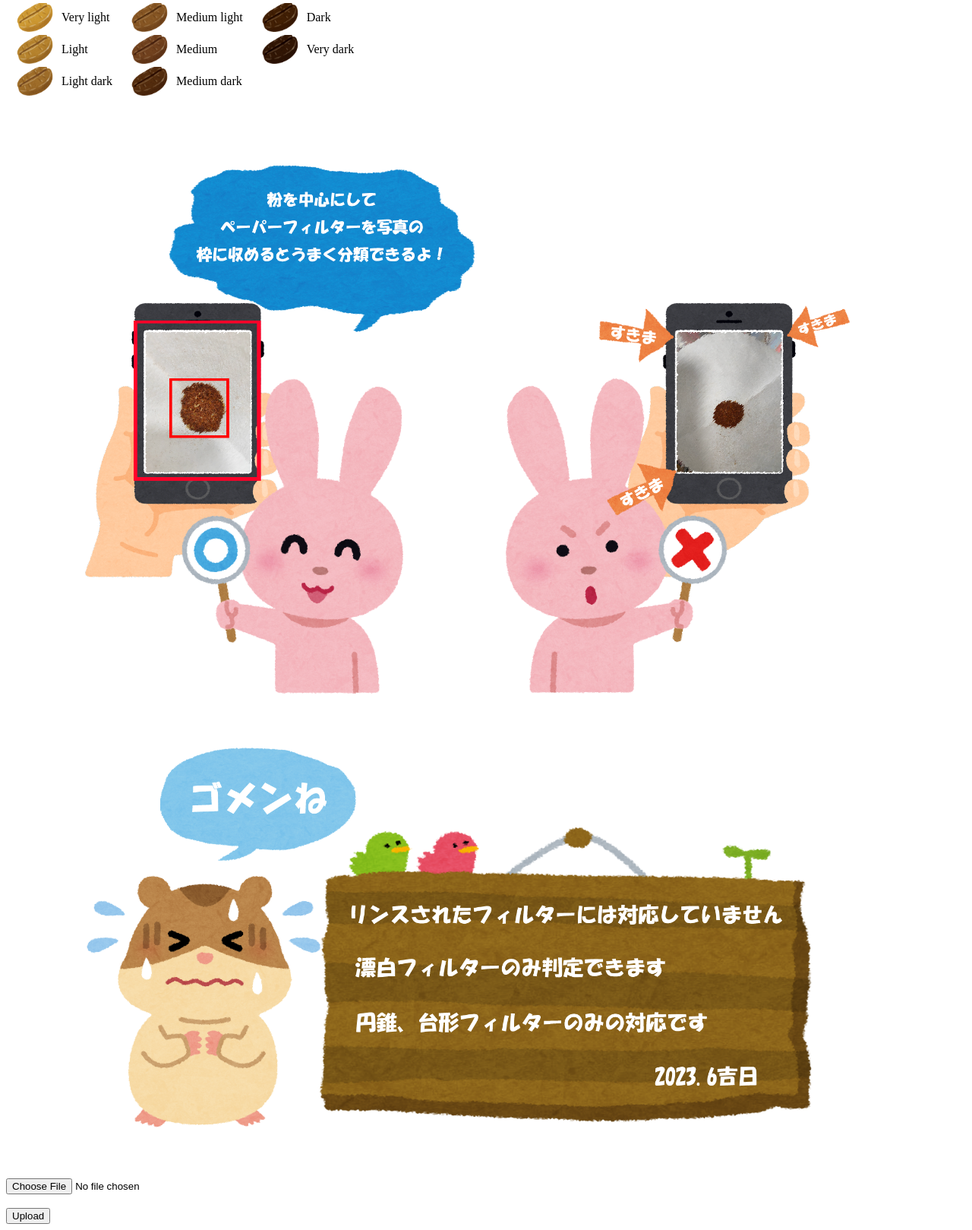
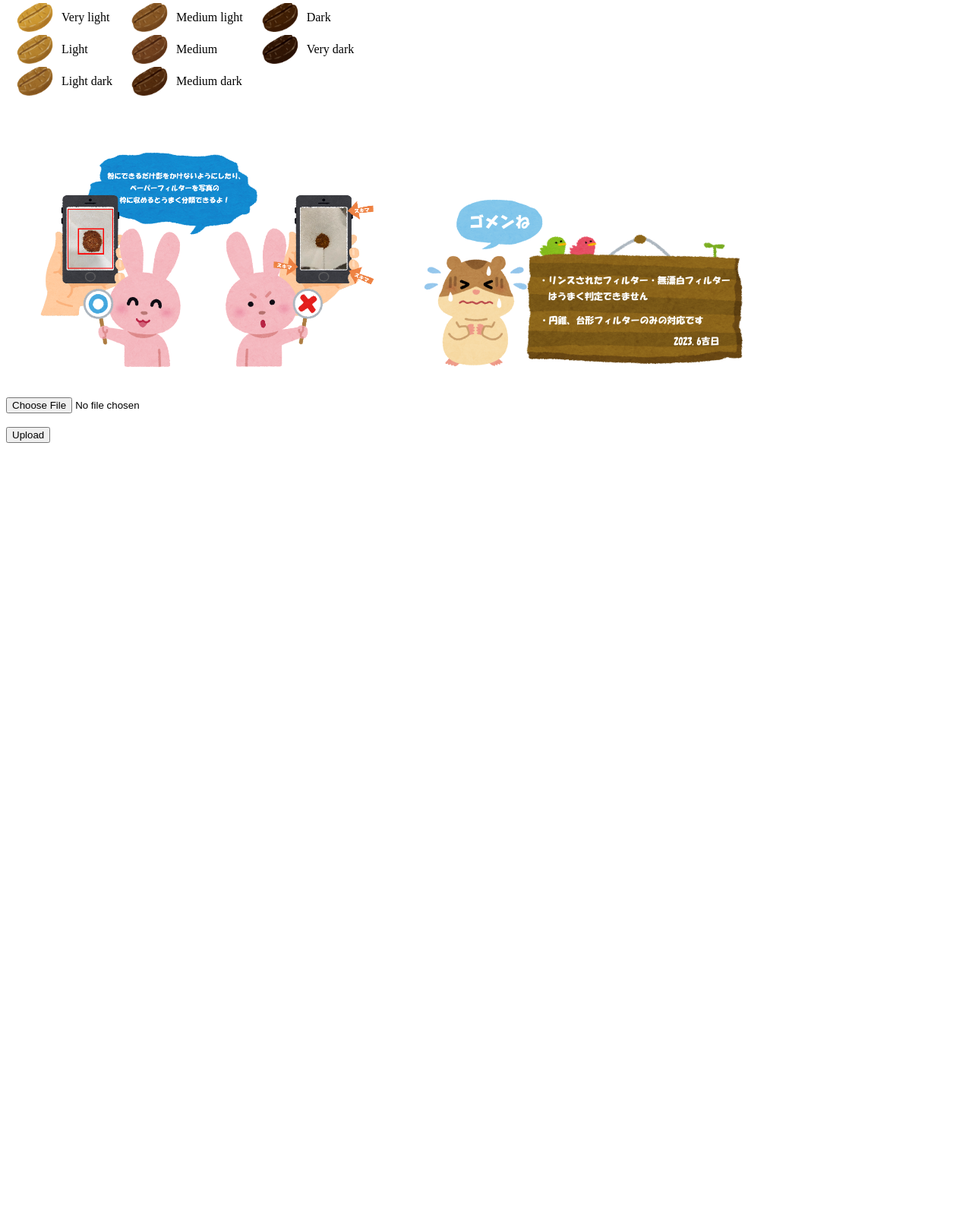
Before and after one commit to tocmas/roast_color_app2, a Flask app: page / in a window 1280 px wide. Shown: the part 178-1797 px from the top of the page at 76% size. After the commit the page ends 761 px from the top, so only its background shows below. Run offline with Flask 3, Linux system fonts and the light colour scheme.

Commit message:
4 commit

```diff
--- a/templates/index.html
+++ b/templates/index.html
@@ -67,8 +67,8 @@
     </p>
 
     <p>
-      <img src="static/explain.png" width="90%" alt="Explanation">
-      <img src="static/gomen.png" width="90%" alt="Explanation">
+      <img src="static/usa.png" width="500px" alt="usa">
+      <img src="static/hamu.png" width="500px" alt="hamu">
     </p>
 
     <form action="/" method="post" enctype="multipart/form-data">
```
Also changed, not shown: static/style.css (added, +17 -0 lines), static/explain.png (deleted), static/gomen.png (deleted), static/hamu.png (added), static/usa.png (added).
